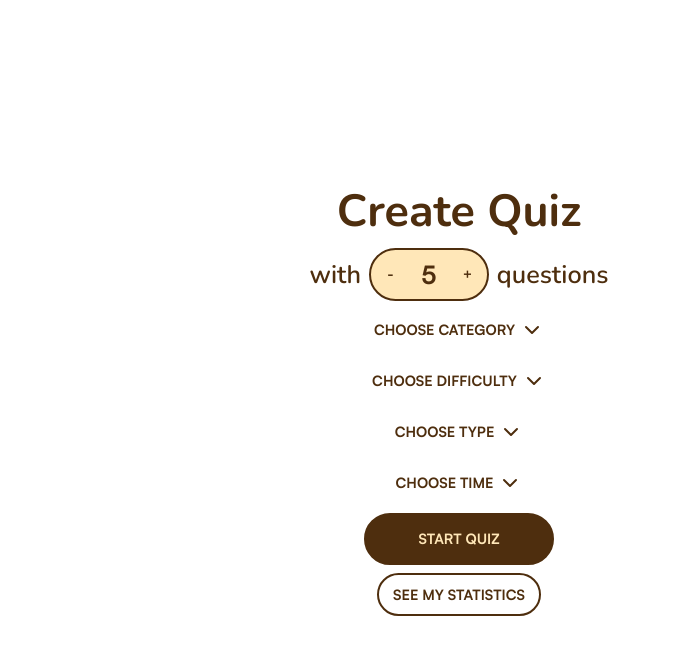
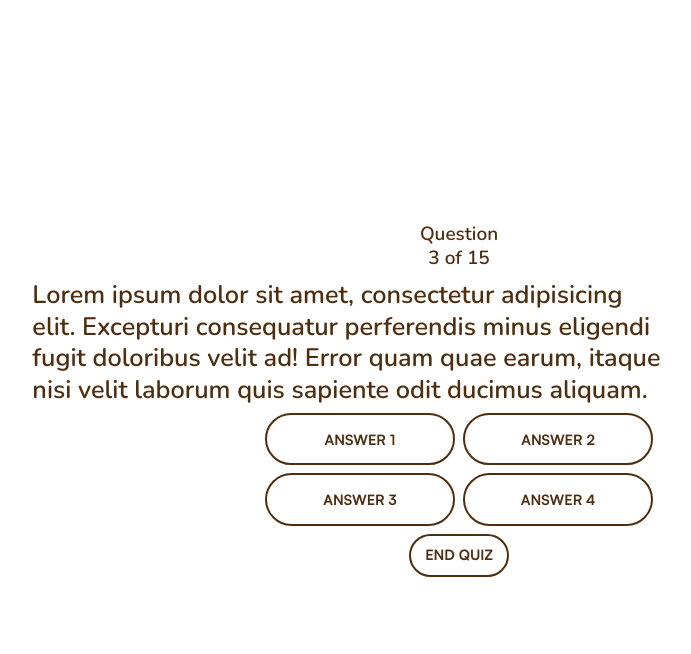
Before and after one commit to Arden27/React_01.24, a React (Vite) app: page / in a window 1280 px wide. Both pictures are taken after a click on the button "START QUIZ". Shown: the top 654 px of the page, without its empty margins (181-872 px from the left). Built offline with nearby package versions, Linux system fonts and the light colour scheme.

Commit message:
add main screen of the game: PlayQuizScreen, add onClick methods for Start Quiz and End Quiz buttons to switch between screens

```diff
--- a/src/App.tsx
+++ b/src/App.tsx
@@ -1,7 +1,11 @@
+import { useState } from 'react'
 import CreateQuizScreen from '@/screens/CreateQuizScreen'
+import PlayQuizScreen from './screens/PlayQuizScreen'
 
 function App() {
-  return <CreateQuizScreen />
+  const [isPlaying, setIsPlaying] = useState(false)
+
+  return <>{isPlaying ? <PlayQuizScreen setIsPlaying={setIsPlaying}/> : <CreateQuizScreen setIsPlaying={setIsPlaying} />}</>
 }
 
 export default App
--- a/src/screens/CreateQuizScreen.tsx
+++ b/src/screens/CreateQuizScreen.tsx
@@ -1,9 +1,18 @@
+import { Dispatch, SetStateAction } from 'react'
 import menuOptions from '@/data/menuOptions'
 import Button from '@/components/Button'
 import DropdownMenu from '@/components/DropdownMenu'
 import SetQuantityGroup from '@/components/SetQuantityGroup'
 
-export default function CreateQuizScreen() {
+// interface CreateQuizScreenProps {
+//   setIsPlaying: (value: boolean | ((prevState: boolean) => boolean)) => void;
+// }
+
+interface CreateQuizScreenProps {
+  setIsPlaying: Dispatch<SetStateAction<boolean>>
+}
+
+export default function CreateQuizScreen({ setIsPlaying }: CreateQuizScreenProps) {
   return (
     <main className="flex h-screen w-screen flex-col items-center justify-center gap-2">
       <h1 className="text-2xl font-bold">Create Quiz</h1>
@@ -37,7 +46,9 @@ export default function CreateQuizScreen() {
         </DropdownMenu>
       ))}
 
-      <Button format="lg border fill">Start quiz</Button>
+      <Button format="lg border fill" onClick={() => setIsPlaying(true)}>
+        Start quiz
+      </Button>
       <Button format="sm border">See my statistics</Button>
     </main>
   )
--- /dev/null
+++ b/src/screens/PlayQuizScreen.tsx
@@ -0,0 +1,38 @@
+import { Dispatch, SetStateAction } from 'react'
+import Button from '@/components/Button'
+
+interface PlayQuizScreenProps {
+  setIsPlaying: Dispatch<SetStateAction<boolean>>
+}
+
+export default function PlayQuizScreen({ setIsPlaying }: PlayQuizScreenProps) {
+  return (
+    <main className="flex h-screen w-screen flex-col items-center justify-center gap-2">
+      <div className=''>
+        <h3>Question</h3>
+        <h3 className='text-center'>3 of 15</h3>
+      </div>
+      <h2 className="w-2/3">
+        Lorem ipsum dolor sit amet, consectetur adipisicing elit. Excepturi consequatur perferendis
+        minus eligendi fugit doloribus velit ad! Error quam quae earum, itaque nisi velit laborum
+        quis sapiente odit ducimus aliquam.
+      </h2>
+      <div className="flex flex-col gap-2">
+        <div className="flex flex-row gap-2">
+          <Button format="lg border">Answer 1</Button>
+          <Button format="lg border">Answer 2</Button>
+        </div>
+        <div className="flex flex-row gap-2">
+          <Button format="lg border">Answer 3</Button>
+          <Button format="lg border">Answer 4</Button>
+        </div>
+      </div>
+      <Button
+        format="sm border"
+        className=" hover:bg-red-700 hover:text-bg"
+        onClick={() => setIsPlaying(false)}>
+        End Quiz
+      </Button>
+    </main>
+  )
+}
```
